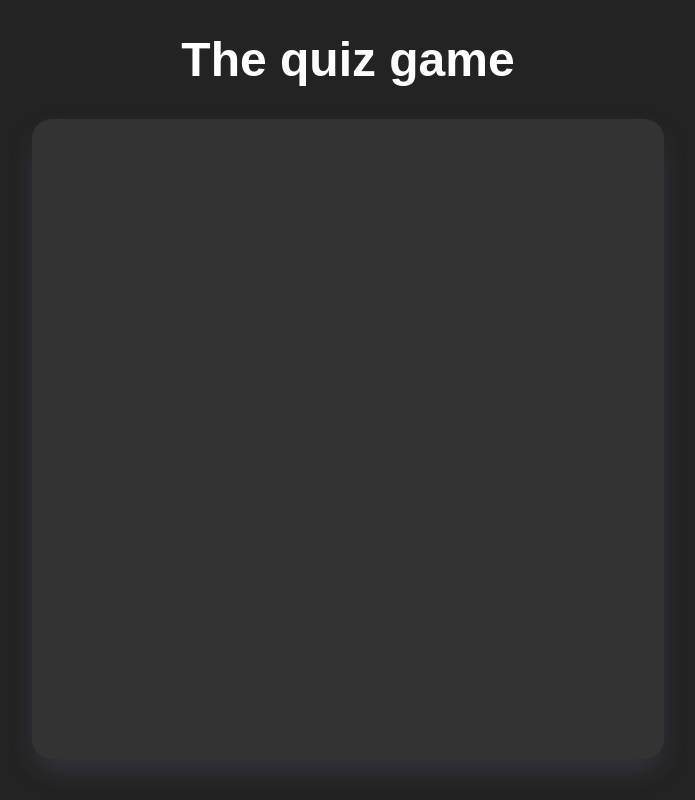
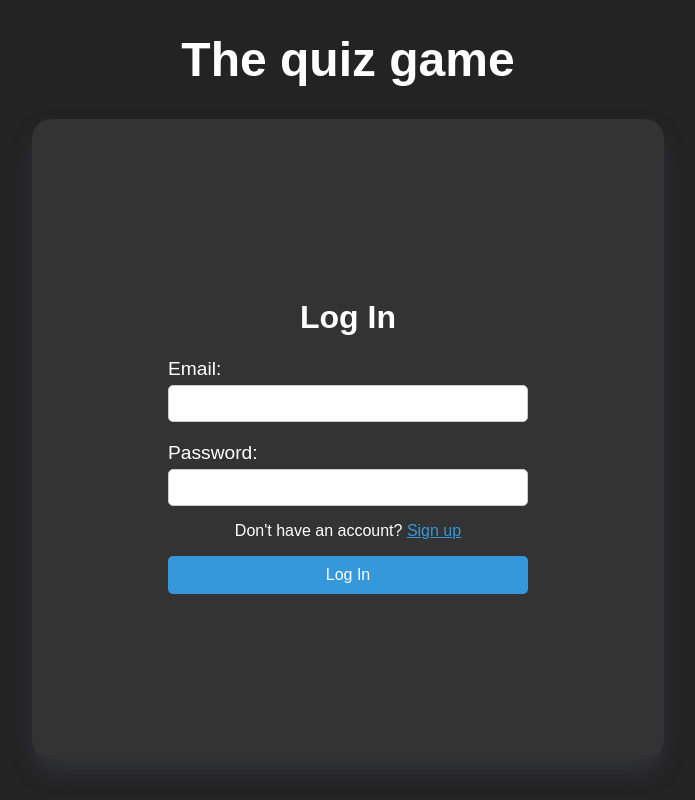
Before and after one commit to Superlllas2/quiz-website, a Vue app: page /login in a window 1280 px wide. Before the commit this address had no page. Shown: the whole page, without its empty margins (292-987 px from the left). Built offline with nearby package versions, Linux system fonts and the light colour scheme.

Commit message:
Added sign-in component

```diff
--- /dev/null
+++ b/src/components/Login.vue
@@ -0,0 +1,130 @@
+<script>
+export default {
+  data() {
+    return {
+      email: '',
+      password: '',
+      emailValid: true,
+      passwordValid: true,
+    };
+  },
+  methods: {
+    checkLogin() {
+      const emailPattern = /^[a-zA-Z0-9._-]+@[a-zA-Z0-9.-]+\.[a-zA-Z]{2,6}$/;
+      this.emailValid = emailPattern.test(this.email);
+
+      if (this.password.length >= 6) {
+        this.passwordValid = true;
+        console.log("Password is valid");
+      } else {
+        console.log("Password is invalid");
+        this.passwordValid = false;
+      }
+
+      if (this.emailValid && this.passwordValid) {
+        console.log("Form is valid");
+        this.navigateToCreate();
+      } else {
+        console.log("Form is not valid");
+      }
+    },
+    navigateToCreate() {
+      this.$router.push('/create');
+    }
+  }
+};
+</script>
+
+<template>
+  <form @submit.prevent="checkLogin">
+    <h1 class="login">Log In</h1>
+    <div class="field">
+      <label>Email:</label>
+      <input type="email" required v-model="email" :class="{ 'error': !emailValid }">
+    </div>
+    <div class="field">
+      <label>Password:</label>
+      <input type="password" required v-model="password" :class="{ 'error': !passwordValid }">
+    </div>
+    <div class="signUp">
+      <p>Don't have an account? <router-link to="/signup" class="signUp-link">Sign up</router-link></p>
+    </div>
+    <button type="submit">Log In</button>
+  </form>
+</template>
+
+<style>
+form {
+  display: flex;
+  flex-direction: column;
+  width: 100%;
+  max-width: 400px;
+  margin: auto;
+  padding: 20px;
+  min-height: 400px;
+}
+
+.error {
+  border: 2px solid red;
+  border-radius: 0.2rem;
+}
+
+h1.login {
+  text-align: center;
+  font-size: 2rem;
+  margin-top: 40px;
+}
+
+.field label {
+  font-size: 1.2rem;
+}
+
+.field {
+  margin-bottom: 20px;
+}
+
+.field:nth-child(3) {
+  margin-bottom: 1rem;
+}
+
+.signUp {
+  text-align: center;
+  margin-bottom: 1rem;
+
+  p {
+    margin: 0;
+  }
+}
+
+.signUp-link {
+  color: #3498db;
+}
+
+.signUp-link:hover {
+  color: #2980b9;
+}
+
+input[type="email"],
+input[type="password"] {
+  width: 100%;
+  padding: 10px;
+  border: 1px solid #ccc;
+  border-radius: 5px;
+}
+
+button {
+  width: 100%;
+  padding: 10px;
+  font-size: 1rem;
+  border: none;
+  border-radius: 5px;
+  background-color: #3498db;
+  color: white;
+  cursor: pointer;
+  transition: background-color 0.3s ease;
+}
+
+button:hover {
+  background-color: #2980b9;
+}
+</style>
--- a/src/components/SignupForm.vue
+++ b/src/components/SignupForm.vue
@@ -53,6 +53,9 @@ export default {
       <label>Confirm password:</label>
       <input type="password" required v-model="repeatPassword" :class="{ 'error': !passwordsSame }">
     </div>
+    <div class="signIn">
+      <p>Already have an account? <router-link to="/login" class="logIn-link">Log-in</router-link></p>
+    </div>
     <div class="terms">
       <input type="checkbox" v-model="terms" required>
       <label> accept terms and conditions</label>
@@ -91,6 +94,18 @@ h1.signUp {
   margin-bottom: 20px;
 }
 
+.field:nth-child(4) {
+  margin-bottom: 1rem;
+}
+
+.logIn-link {
+  color: #3498db;
+}
+
+.logIn-link:hover {
+  color: #2980b9;
+}
+
 label {
   display: block;
   margin-bottom: 5px;
@@ -102,6 +117,15 @@ input[type="password"] {
   padding: 10px;
   border: 1px solid #ccc;
   border-radius: 5px;
+}
+
+.signIn {
+  text-align: center;
+  margin-bottom: 1rem;
+
+  p {
+    margin: 0;
+  }
 }
 
 .terms {
```
Also changed, not shown: src/router/index.js (+6 -1 lines).
